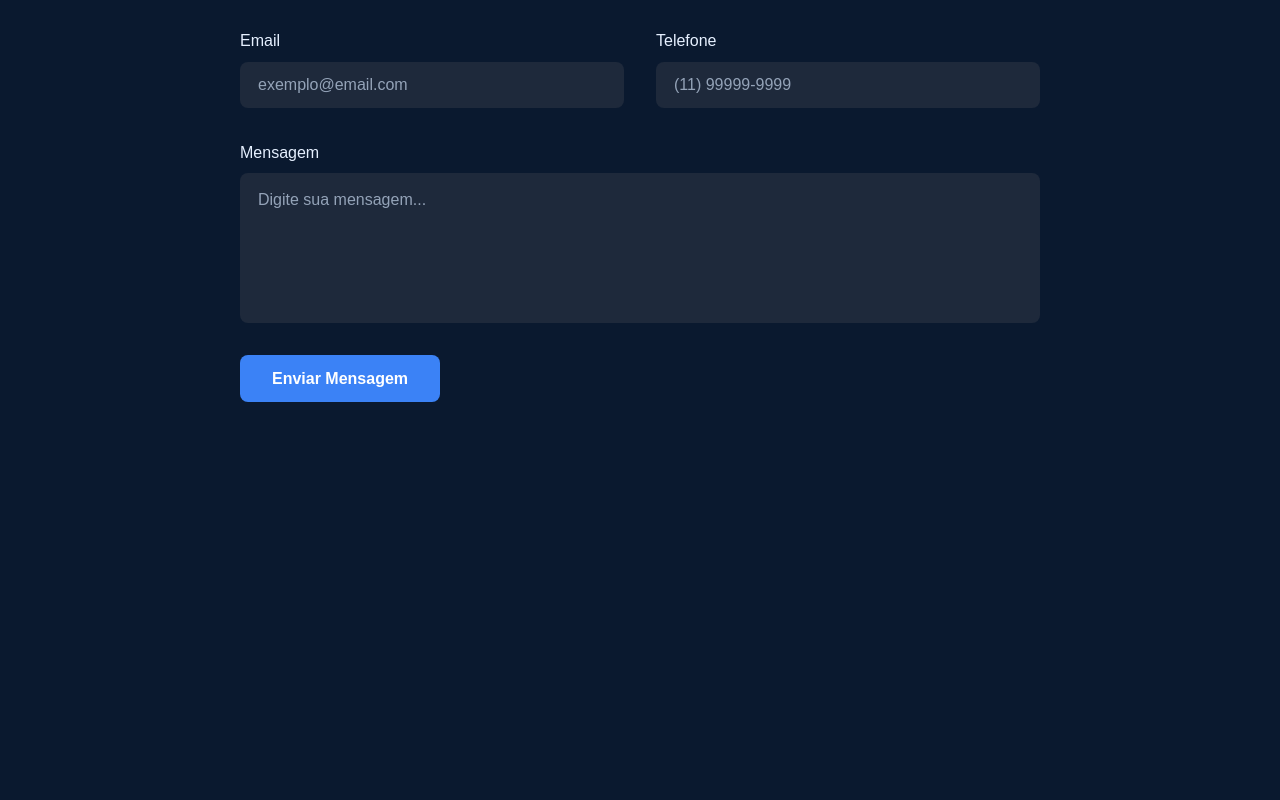
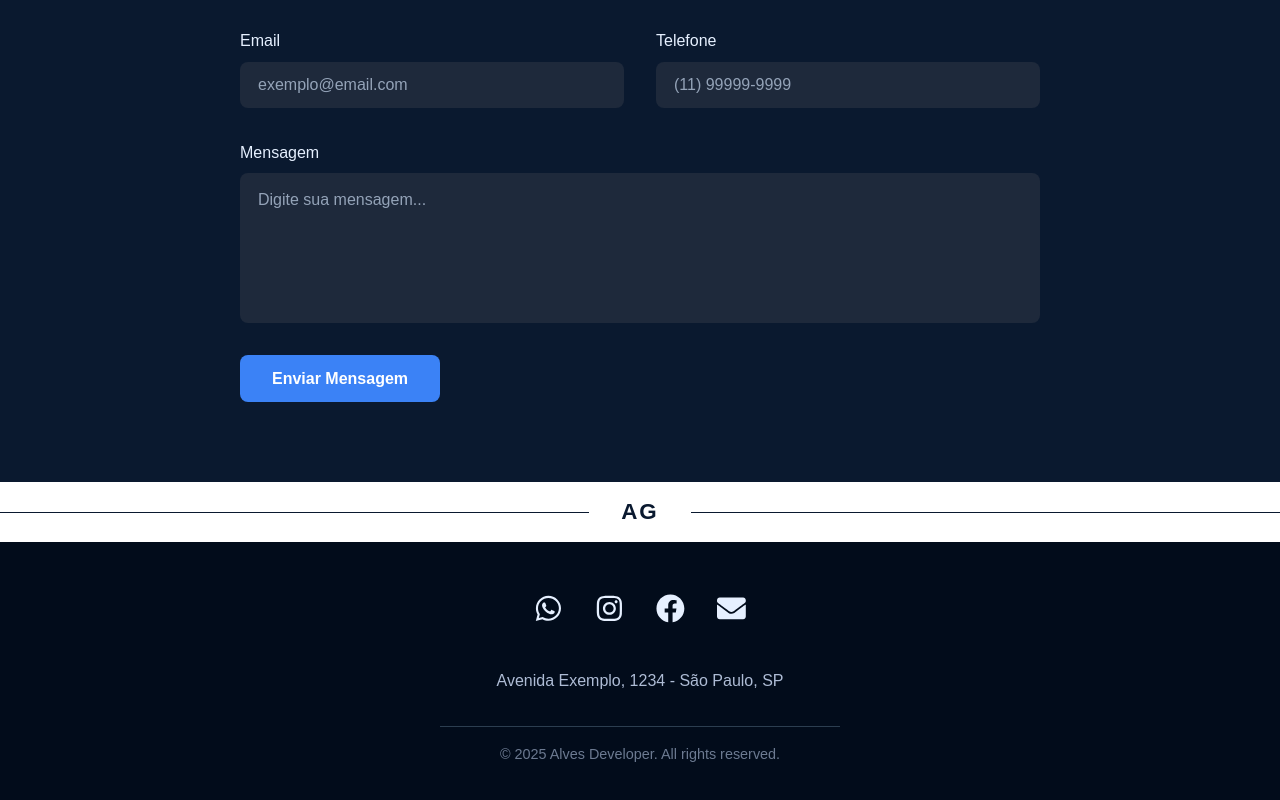
Before and after one commit to Bruno-Alvez/anderson-goncalves-site, a React (Vite) app in the folder frontend/: page / in a window 1280 px wide. Shown: the part 4581-5381 px from the top of the page. Before the commit the page ends 5063 px from the top, so only its background shows below. Built offline with nearby package versions, Linux system fonts and the light colour scheme.

Commit message:
feat: implement footer with social icons, address, and copyright section

```diff
--- a/frontend/src/App.tsx
+++ b/frontend/src/App.tsx
@@ -7,6 +7,7 @@ import Result from './components/Results'
 import InitialsDivider from './components/Divider'
 import AboutSection from './components/AboutMe'
 import ContactForm from './components/ContactForm'
+import Footer from './components/Footer'
 
 function App() {
   return (
@@ -22,6 +23,8 @@ function App() {
       <AboutSection />
       <InitialsDivider />
       <ContactForm />
+      <InitialsDivider />
+      <Footer />
 
     </>
   )
--- /dev/null
+++ b/frontend/src/components/Footer/index.tsx
@@ -0,0 +1,35 @@
+import * as S from './styles'
+import { FaInstagram, FaWhatsapp, FaFacebook, FaEnvelope } from 'react-icons/fa'
+
+const Footer = () => {
+  return (
+    <S.Footer>
+      <S.Content>
+        <S.Socials>
+          <a href="https://wa.me/5511999999999" target="_blank" rel="noopener noreferrer">
+            <FaWhatsapp />
+          </a>
+          <a href="https://instagram.com" target="_blank" rel="noopener noreferrer">
+            <FaInstagram />
+          </a>
+          <a href="https://facebook.com" target="_blank" rel="noopener noreferrer">
+            <FaFacebook />
+          </a>
+          <a href="mailto:contato@andersongoncalves.com">
+            <FaEnvelope />
+          </a>
+        </S.Socials>
+
+        <S.Address>
+          Avenida Exemplo, 1234 - São Paulo, SP
+        </S.Address>
+
+        <S.Copy>
+          © 2025 Alves Developer. All rights reserved.
+        </S.Copy>
+      </S.Content>
+    </S.Footer>
+  )
+}
+
+export default Footer
--- /dev/null
+++ b/frontend/src/components/Footer/styles.ts
@@ -0,0 +1,47 @@
+import styled from 'styled-components'
+
+export const Footer = styled.footer`
+  background-color: #020c1b;
+  color: #e6f0ff;
+  padding: 3rem 2rem;
+  text-align: center;
+`
+
+export const Content = styled.div`
+  max-width: 1200px;
+  margin: 0 auto;
+  display: flex;
+  flex-direction: column;
+  gap: 2rem;
+  align-items: center;
+`
+
+export const Socials = styled.div`
+  display: flex;
+  gap: 2rem;
+
+  a {
+    color: #e6f0ff;
+    font-size: 1.8rem;
+    transition: transform 0.3s ease, color 0.3s ease;
+
+    &:hover {
+      color: #5ea9ff;
+      transform: scale(1.2);
+    }
+  }
+`
+
+export const Address = styled.p`
+  font-size: 1rem;
+  color: #aebcd5;
+`
+
+export const Copy = styled.p`
+  font-size: 0.9rem;
+  color: #6c7a91;
+  border-top: 1px solid #2c3e50;
+  padding-top: 1rem;
+  width: 100%;
+  max-width: 400px;
+`
```
